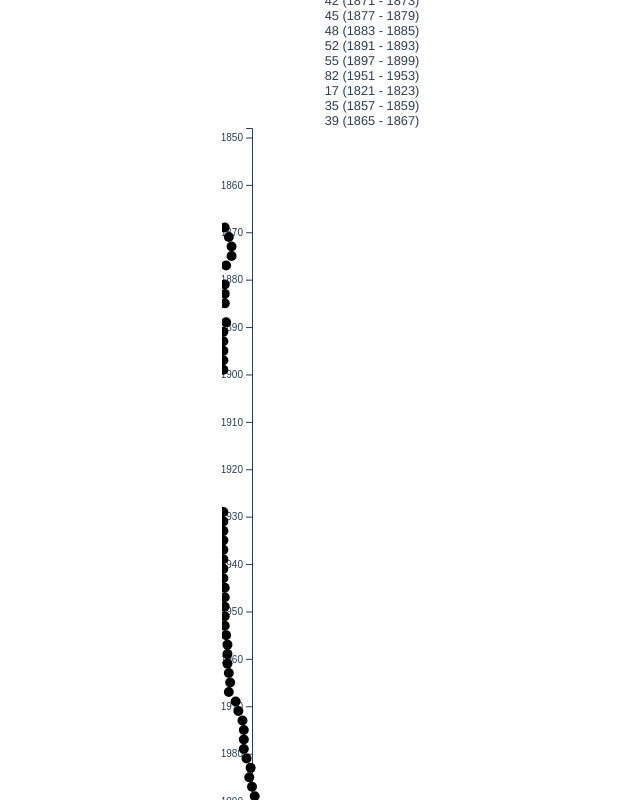
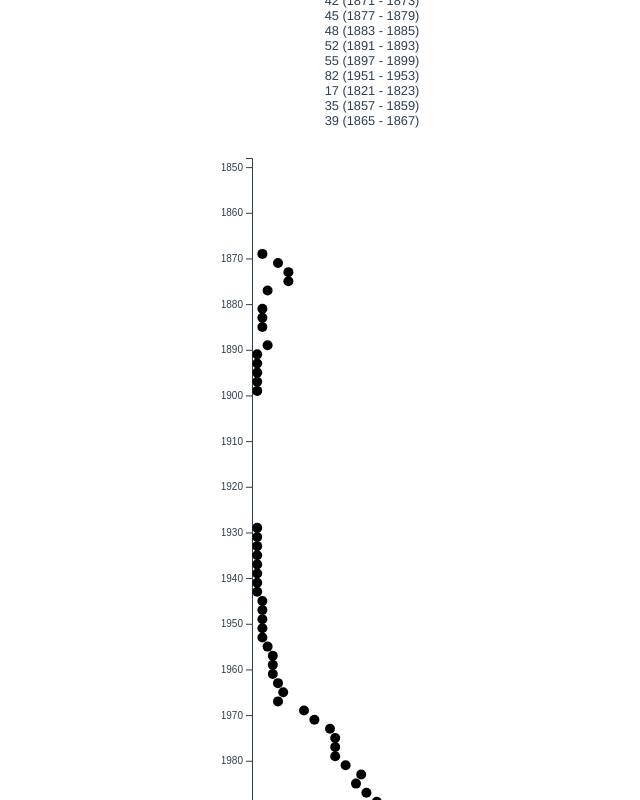
Before and after one commit to ritabc/congress-groups, a Vue app: page /timeline in a window 1280 px wide. Shown: the part 360-1160 px from the top of the page, without its empty margins (268-908 px from the left). Built offline with nearby package versions, Linux system fonts and the light colour scheme.

Commit message:
Fix up svg

```diff
--- a/src/components/timeline.vue
+++ b/src/components/timeline.vue
@@ -93,16 +93,18 @@ export default {
   methods: {
     generateSVG(dataToUse) {
       console.log(dataToUse);
-      const w = 300;
-      const h = 850;
-      const padding = 30;
+      const margin = { top: 30, right: 10, bottom: 30, left: 30 };
+      const svgWidth = 300;
+      const svgHeight = 850;
+      const chartWidth = svgWidth - margin.left - margin.right;
+      const chartHeight = svgHeight - margin.top - margin.bottom;
 
       // Setup svg
       const svg = d3
         .select("#timeline")
         .append("svg")
-        .attr("width", w)
-        .attr("height", h);
+        .attr("width", svgWidth)
+        .attr("height", svgHeight);
 
       // Setup timeline scale and (y) axis
       let tlScale = d3
@@ -113,28 +115,28 @@ export default {
           new Date(this.earliestYear().getTime() - 525600 * 60000 * 5),
           this.latestYear(),
         ])
-        .range([0, h - 30]); // what values you want to pop out (y values) - 2nd value must be less than height (850 currently)
+        .range([margin.top, margin.top + chartHeight]); // what values you want to pop out (y values)
       let tlAxis = d3.axisLeft(tlScale).ticks(15); // Can change to ticks every 5 years by ".ticks(30)"
 
       // Draw timeline axis
       svg
         .append("g")
         .attr("class", "timeline-axis")
-        .attr("transform", "translate(30, 0)")
+        .attr("transform", `translate(${margin.left}, 0)`)
         .call(tlAxis);
 
       // Setup x scale & axis
       let nScale = d3
         .scaleLinear()
         .domain([0, this.maxPeoplePerCongress()])
-        .range([0, 300]);
-      let nAxis = d3.axisBottom(nScale);
+        .range([margin.left, margin.left + chartWidth]);
+      let nAxis = d3.axisBottom(nScale).ticks(10);
 
       // Draw x axis
       svg
         .append("g")
         .attr("class", "n-axis")
-        .attr("transform", `translate(0, ${h - padding})`)
+        .attr("transform", `translate(0, ${margin.top + chartHeight})`)
         .call(nAxis);
 
       // Draw each circle at fixed x position
@@ -235,7 +237,7 @@ export default {
     },
     maxPeoplePerCongress() {
       // TODO: Remove hard coding
-      return 220;
+      return 50;
     },
   },
 };
```
